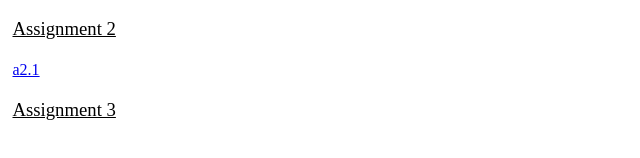
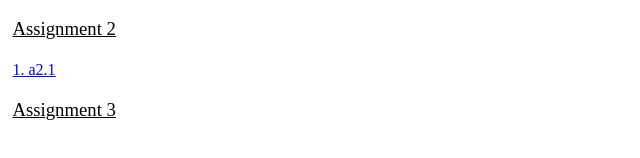
Before and after one commit to ashrithalolugu/Ashritha-Lolugu_ProgrammingAsPrototyping, a plain HTML site: page index.html in a window 1280 px wide. Shown: the part 232-390 px from the top of the page, 0-640 px from the left. Drawn offline with Linux system fonts and the light colour scheme.

Commit message:
Update index.html

```diff
--- a/index.html
+++ b/index.html
@@ -52,7 +52,7 @@
     <h3><u>Assignment 2</u></h3>
     <p></p>
     <br>
-    <a href="https://editor.p5js.org/ashritha.lolugu/full/XHHyt0pyb">a2.1</a>
+    <a href="https://editor.p5js.org/ashritha.lolugu/full/XHHyt0pyb">1. a2.1</a>
 
     <br>
     <br>
```
